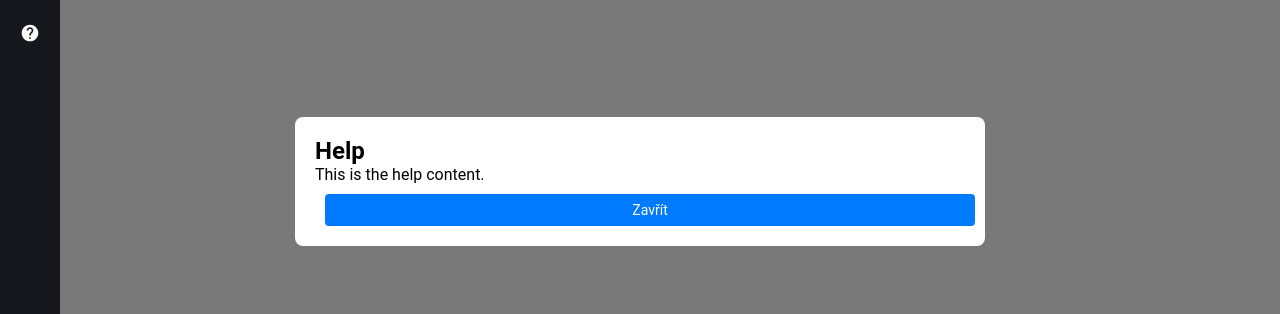
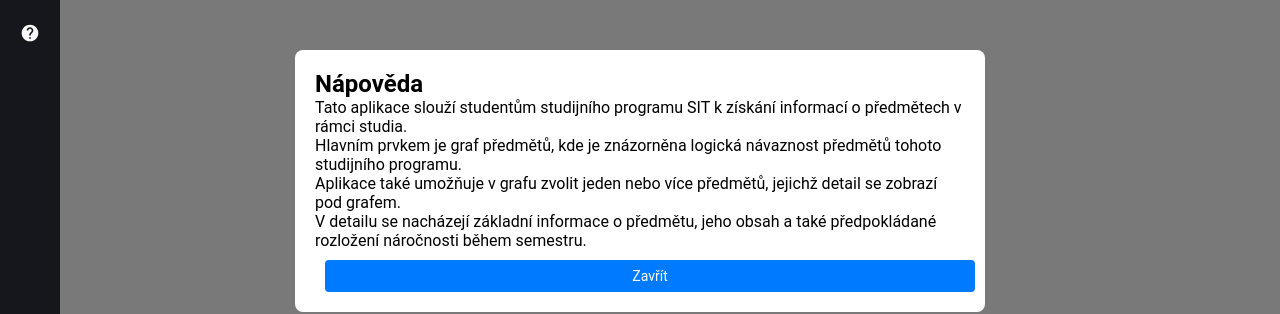
Before and after one commit to shornada/my-app, a React (Create React App) app: page / in a window 1280 px wide. Shown: the part 224-538 px from the top of the page. Built offline with nearby package versions, Linux system fonts and the light colour scheme.

Commit message:
help modal

```diff
--- a/src/components/help.tsx
+++ b/src/components/help.tsx
@@ -37,8 +37,16 @@ const Help: React.FC<HelpProps> = ({ isOpen, onClose }) => {
             {isOpen && (
                 <div ref={modalRef} className="modal">
                     <div className='modal-content'>
-                        <h2>Help</h2>
-                        <p>This is the help content.</p>
+                        <h2>Nápověda</h2>
+                        <ul>
+                            <li>Tato aplikace slouží studentům studijního programu SIT k získání informací o předmětech v rámci studia.</li>
+                            <li>Hlavním prvkem je graf předmětů, kde je znázorněna logická návaznost předmětů tohoto studijního programu.</li>
+                            <li>Aplikace také umožňuje v grafu zvolit jeden nebo více předmětů, jejichž detail se zobrazí pod grafem.
+                                <ul>
+                                    <li>V detailu se nacházejí základní informace o předmětu, jeho obsah a také předpokládané rozložení náročnosti během semestru.</li>
+                                </ul>
+                            </li>
+                        </ul>
                         <button onClick={onClose} className="close-button">Zavřít</button>
                     </div>
                 </div>
```
